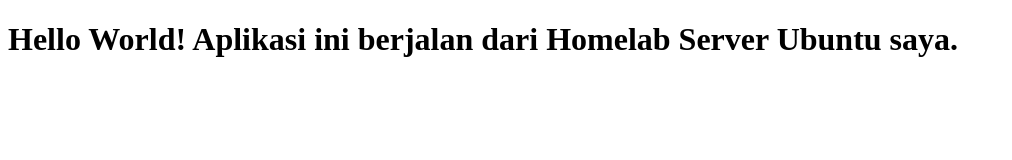
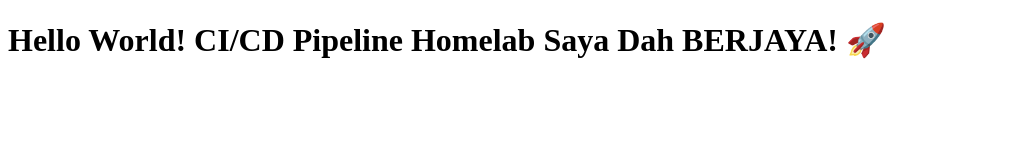
Before and after one commit to Nabil-Dev-Ops/project1, a plain HTML site: page index.html in a window 1280 px wide. Shown: the whole page, without its empty margins (0-1012 px from the left). Drawn offline with Linux system fonts and the light colour scheme.

Commit message:
test auto deploy pipeline

```diff
--- a/index.html
+++ b/index.html
@@ -4,6 +4,6 @@
     <title>Project 1 - Homelab</title>
 </head>
 <body>
-    <h1>Hello World! Aplikasi ini berjalan dari Homelab Server Ubuntu saya.</h1>
+    <h1>Hello World! CI/CD Pipeline Homelab Saya Dah BERJAYA! 🚀</h1>
 </body>
 </html>
```
